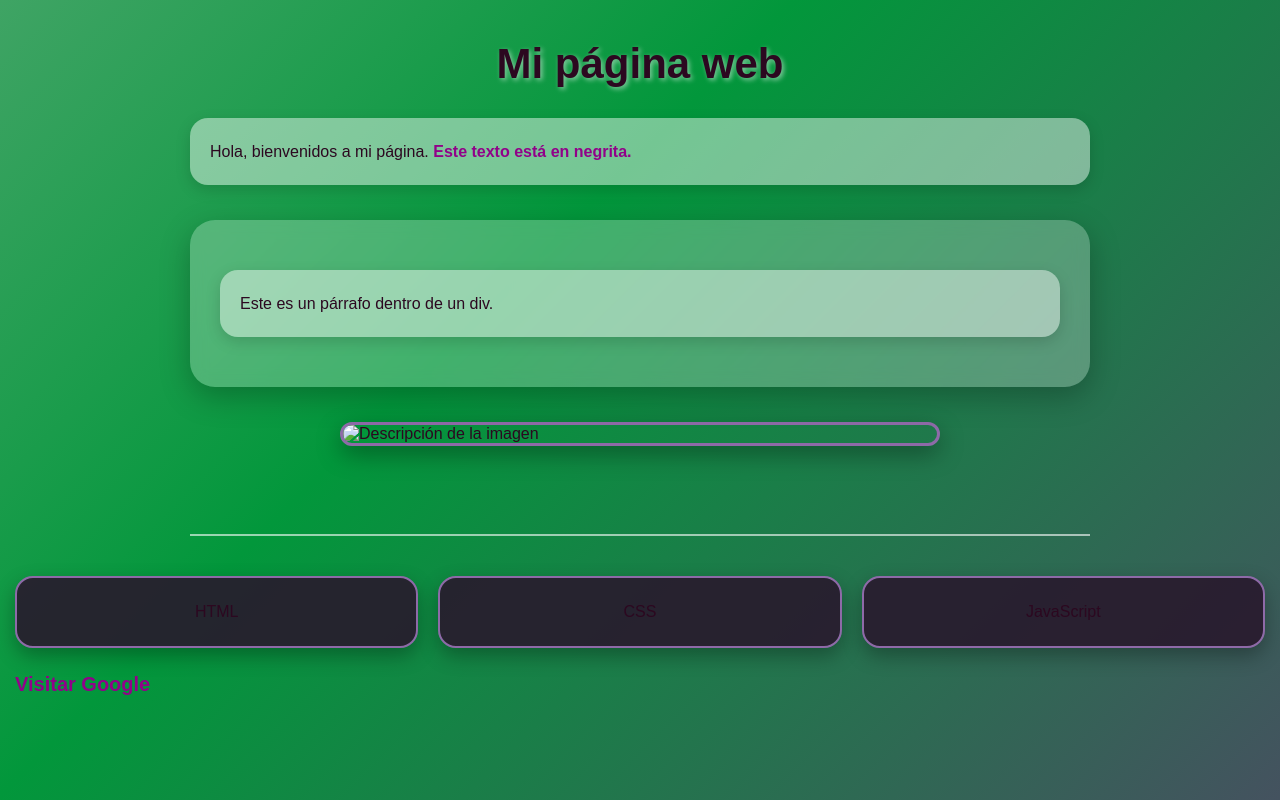
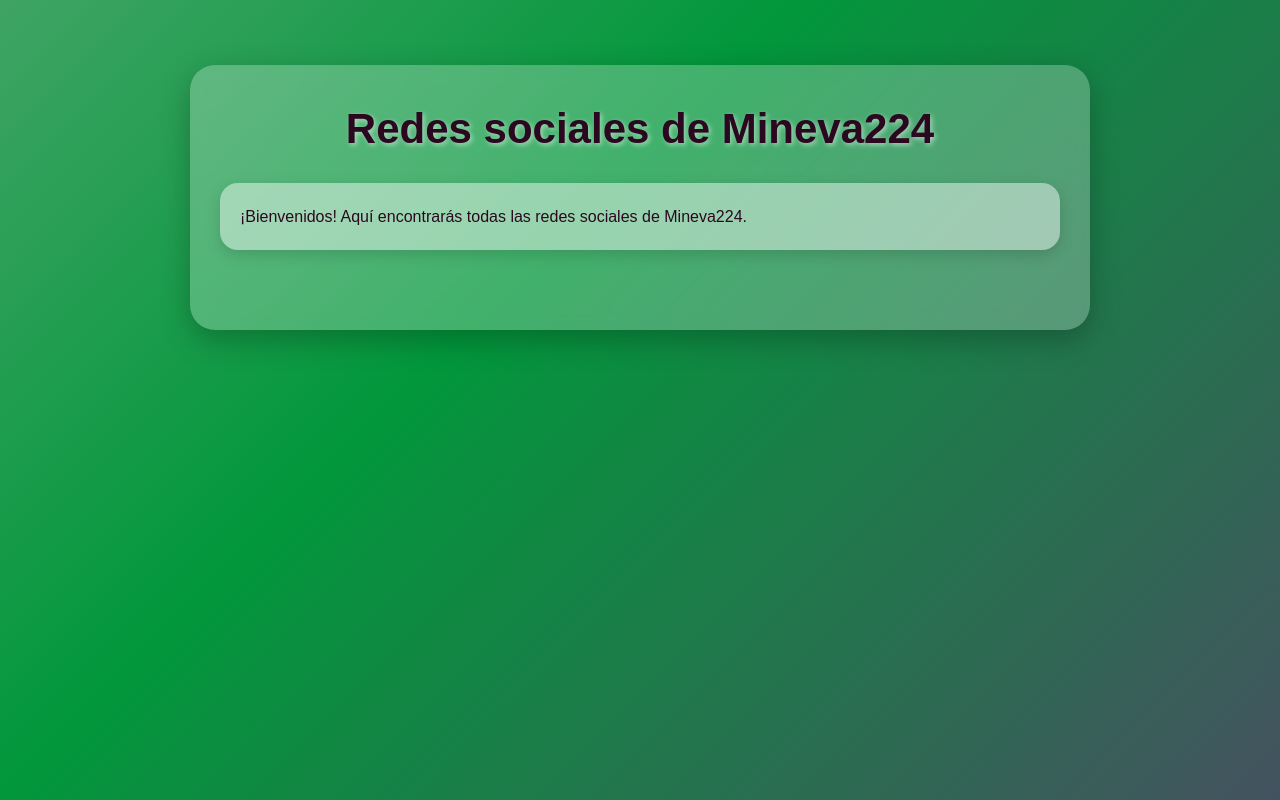
Before and after one commit to lugo43/Mineva224, a plain HTML site: page index.html in a window 1280 px wide. Drawn offline with Linux system fonts and the light colour scheme.

Commit message:
Update index.html

```diff
--- a/index.html
+++ b/index.html
@@ -1,37 +1,30 @@
+
 <!DOCTYPE html>
 <html lang="es">
+
 <head>
     <meta charset="UTF-8">
     <meta name="viewport" content="width=device-width, initial-scale=1.0">
-    <title>HTML corregido</title>
+    <title>Redes de Mineva224</title>
     <link rel="stylesheet" href="miaw.css">
+    <script src="niban.js" defer></script>
 </head>
+
 <body>
 
-    <h1>Mi página web</h1>
+    <div class="contenedor">
 
-    <p>
-        Hola, bienvenidos a mi página.
-        <strong>Este texto está en negrita.</strong>
-    </p>
+        <h1>Redes sociales de Mineva224</h1>
 
-    <div>
-        <p>Este es un párrafo dentro de un div.</p>
+       <p class="texto-intro">
+    ¡Bienvenidos! Aquí encontrarás todas las redes
+    sociales de Mineva224.
+</p>
+
+        <!-- Los enlaces se generan con JavaScript -->
+        <ul id="lista-redes"></ul>
+
     </div>
-
-    <img src="imagen.jpg" alt="Descripción de la imagen">
-
-    <br>
-
-    <hr>
-
-    <ul>
-        <li>HTML</li>
-        <li>CSS</li>
-        <li>JavaScript</li>
-    </ul>
-
-    <a href="https://www.google.com">Visitar Google</a>
 
 </body>
 </html>
```
